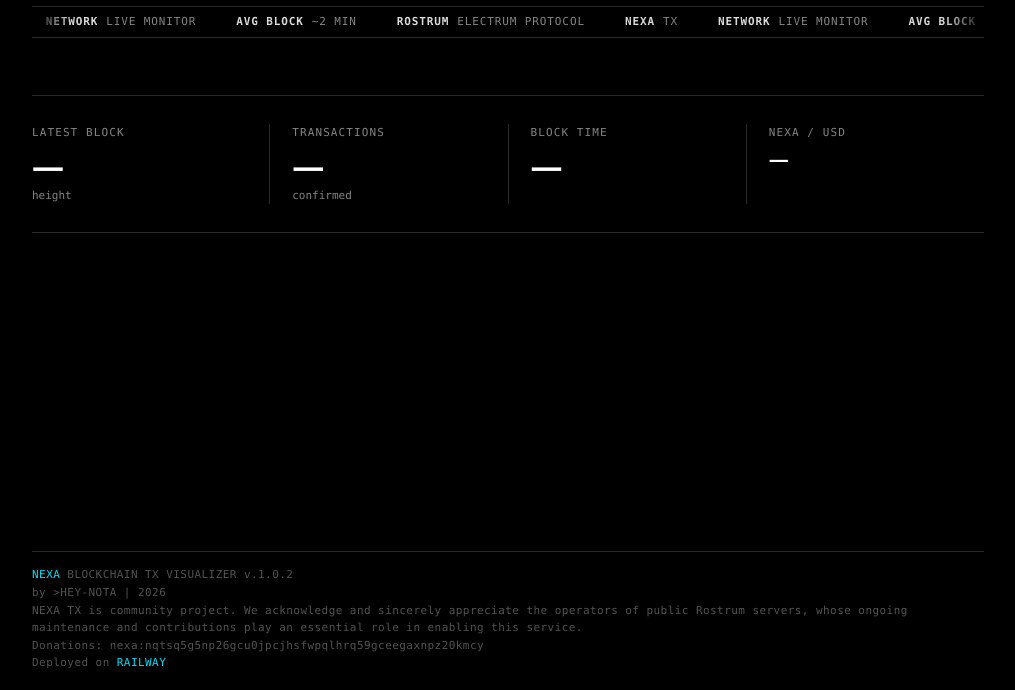
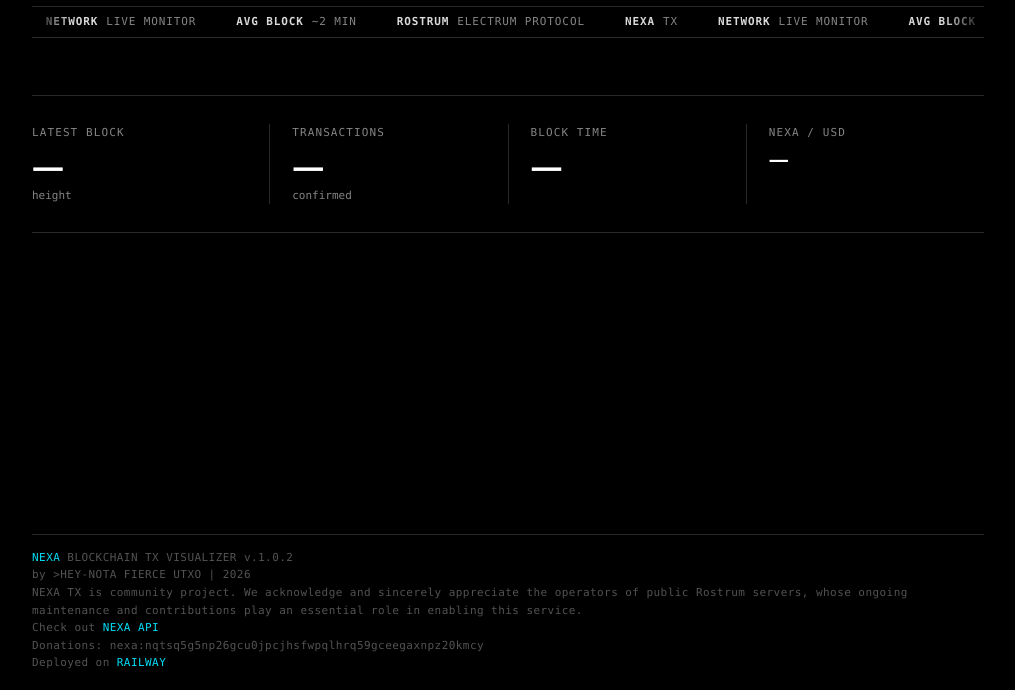
Before and after one commit to mazetoken/nexafeed, a website: page public/index.html in a window 1280 px wide. Shown: the part 110-800 px from the top of the page, without its empty margins (132-1147 px from the left). Drawn offline with Linux system fonts and the light colour scheme; no server answers.

Commit message:
Add files via upload

```diff
--- a/public/index.html
+++ b/public/index.html
@@ -396,8 +396,9 @@
     <footer>
       <span>
         <p><a href="https://nexa.org>"style="color:var(--accent);text-decoration:none">NEXA</a> BLOCKCHAIN TX VISUALIZER v.1.0.2</p>
-        <p>by >HEY-NOTA | 2026</p>
+        <p>by >HEY-NOTA FIERCE UTXO | 2026</p>
         <p>NEXA TX is community project. We acknowledge and sincerely appreciate the operators of public Rostrum servers, whose ongoing maintenance and contributions play an essential role in enabling this service.</p>
+        <p>Check out <a href="https://nexaapi.up.railway.app" style="color:var(--accent);text-decoration:none">NEXA API</a></p>
         <p>Donations: nexa:nqtsq5g5np26gcu0jpcjhsfwpqlhrq59gceegaxnpz20kmcy</p>
         <p>Deployed on <a href="https://railway.com?referralCode=nJxTsJ" style="color:var(--accent);text-decoration:none">RAILWAY</a></p>
       </span>
```
